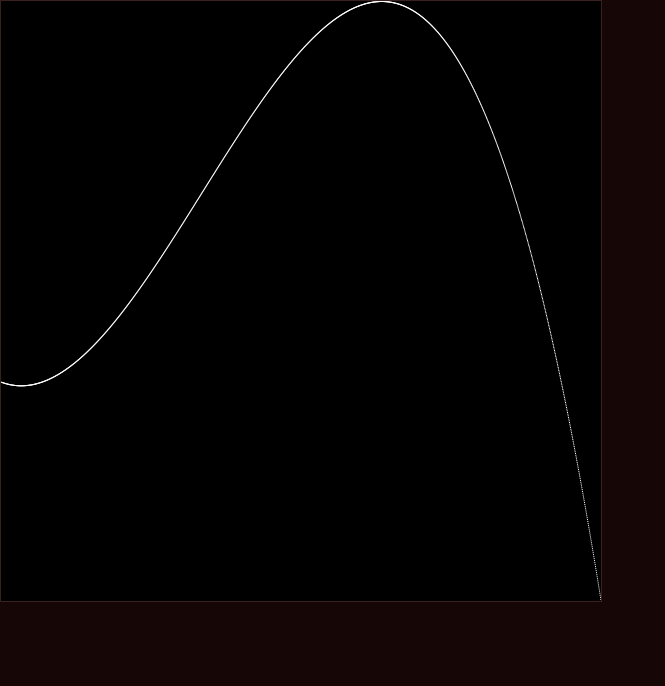
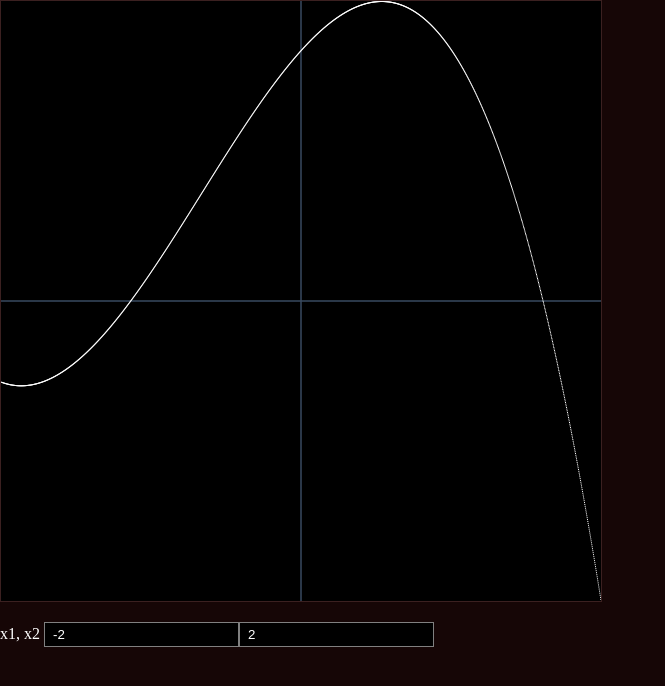
Before and after one commit to Zazzik1/shamir-secret-sharing, a React (Vite) app: page / in a window 1280 px wide. Shown: the top 686 px of the page, without its empty margins (0-665 px from the left). Built offline with nearby package versions, Linux system fonts and the light colour scheme.

Commit message:
added OX and OY axes to the plot component

```diff
--- a/src/App.tsx
+++ b/src/App.tsx
@@ -1,13 +1,47 @@
+import { useState } from 'react';
 import Plot from './components/Plot';
 
 function App() {
+    const [range, setRange] = useState<{ x1: number; x2: number }>({
+        x1: -2,
+        x2: 2,
+    });
     return (
         <>
             <Plot
                 fn={(x) => Math.pow(x, 3) + 2 * Math.pow(x, 2) - 3 * x}
-                x1={-2}
-                x2={2}
+                x1={range.x1}
+                x2={range.x2}
             />
+            <div style={{ marginTop: '16px' }}>
+                x1, x2&nbsp;
+                <input
+                    type="number"
+                    value={range.x1}
+                    step="0.2"
+                    onChange={(e) => {
+                        const value = e.target.valueAsNumber;
+                        if (value >= range.x2) return;
+                        setRange((old) => ({
+                            ...old,
+                            x1: value,
+                        }));
+                    }}
+                />
+                <input
+                    type="number"
+                    value={range.x2}
+                    step="0.2"
+                    onChange={(e) => {
+                        const value = e.target.valueAsNumber;
+                        if (value <= range.x1) return;
+                        setRange((old) => ({
+                            ...old,
+                            x2: value,
+                        }));
+                    }}
+                />
+            </div>
         </>
     );
 }
--- a/src/components/Plot.tsx
+++ b/src/components/Plot.tsx
@@ -16,12 +16,15 @@ const Plot = ({ fn, x1, x2 }: Props) => {
         if (!ctx) return;
         let yMin = Number.POSITIVE_INFINITY;
         let yMax = Number.NEGATIVE_INFINITY;
+        let xAxisInterceptStep: number | null = null;
+        let yAxisInterceptStep: number | null = null;
         ctx.fillStyle = 'black';
         ctx.fillRect(0, 0, canvas.width, canvas.height);
-        ctx.fillStyle = 'white';
         const steps = Math.max(canvas.width, canvas.height) * 3;
         const ys: number[] = [];
         const xs: number[] = [];
+        let previousX: number = x1;
+        let previousY: number = fn(x1);
         for (let i = 0; i < steps; i++) {
             const x = ((x2 - x1) / steps) * i + x1;
             const y = fn(x);
@@ -29,7 +32,41 @@ const Plot = ({ fn, x1, x2 }: Props) => {
             xs.push(x);
             if (y < yMin) yMin = y;
             if (y > yMax) yMax = y;
+            if (xAxisInterceptStep == null) {
+                if (previousX < 0 && x >= 0) {
+                    xAxisInterceptStep = i;
+                }
+                previousX = x;
+            }
+            if (yAxisInterceptStep == null) {
+                if ((previousY < 0 && y >= 0) || (previousY > 0 && y <= 0)) {
+                    yAxisInterceptStep = i;
+                }
+                previousY = y;
+            }
         }
+        ctx.strokeStyle = 'rgb(57, 75, 97)';
+        if (xAxisInterceptStep != null) {
+            ctx.beginPath();
+            ctx.moveTo((xAxisInterceptStep / steps) * canvas.width, 0);
+            ctx.lineTo(
+                (xAxisInterceptStep / steps) * canvas.width,
+                canvas.height,
+            );
+            ctx.closePath();
+            ctx.stroke();
+        }
+        if (yAxisInterceptStep != null) {
+            ctx.beginPath();
+            ctx.moveTo(0, (yAxisInterceptStep / steps) * canvas.height);
+            ctx.lineTo(
+                canvas.width,
+                (yAxisInterceptStep / steps) * canvas.height,
+            );
+            ctx.closePath();
+            ctx.stroke();
+        }
+        ctx.fillStyle = 'white';
         for (let i = 0; i < steps; i++) {
             const x = xs[i];
             const y = ys[i];
--- a/src/index.css
+++ b/src/index.css
@@ -3,4 +3,12 @@ body {
     min-width: 320px;
     min-height: 100vh;
     background-color: rgb(22, 6, 6);
+    color: white;
 }
+
+input {
+    background-color: black;
+    color: white;
+    border: 1px solid gray;
+    padding: 4px 8px;
+}
```
Also changed, not shown: 1 other file (tests, documents, lock files or other folders).
